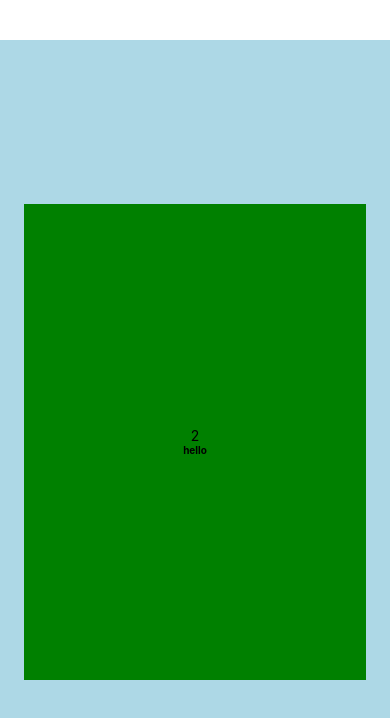
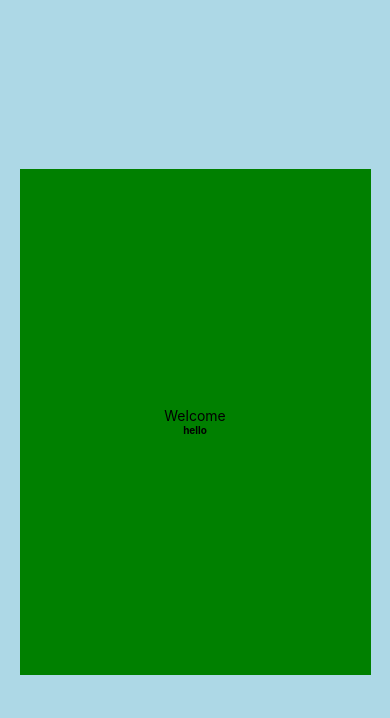
Before and after one commit to jeffbonson/CoreComponents, a React Native app: screen / in a window 390 px wide. Shown: the top 718 px of the page. Built offline with nearby package versions, Linux system fonts and the light colour scheme.

Commit message:
Introduce SafeAreaView to deal with ios and android

```diff
--- a/App.js
+++ b/App.js
@@ -1,23 +1,29 @@
-import { StyleSheet, View, Text} from 'react-native';
+import { StyleSheet, View, Text, SafeAreaView} from 'react-native';
 // import NativeComponents from './components/NativeComponents';
 import Box from './components/layout/Box';
 
 export default function App() {
 
   return (
-    <View style={styles.container}>
-      <Box style={{backgroundColor: "green"}}><Text>2</Text></Box>
-    </View>
+    <SafeAreaView style={styles.safeAreaContainer}>
+      <View style={styles.container}>
+        <Box style={{backgroundColor: "green"}}>
+          <Text>Welcome</Text>
+        </Box>
+      </View>
+    </SafeAreaView>
   );
 }
 
 const styles = StyleSheet.create({
+  safeAreaContainer: {
+    flex: 1, // this is needed.
+    backgroundColor: 'lightblue', // this is needed same as container bg.
+  },
   container: {
-    flex: 1, // this is needed.
+    flex: 1,
     backgroundColor: 'lightblue',
-    padding: 5,
     alignItems: "center",
     justifyContent: "center",
-    marginTop: 40,
   }
 });
```
Also changed, not shown: 1 other file (tests, documents, lock files or other folders).
